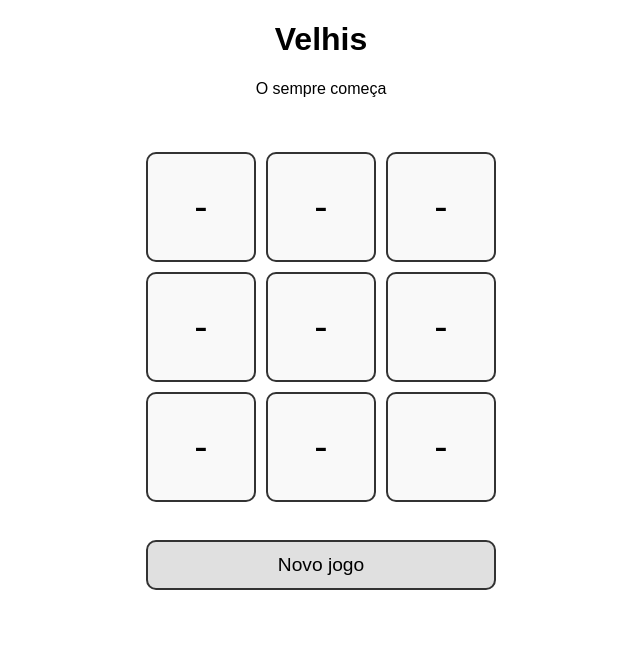
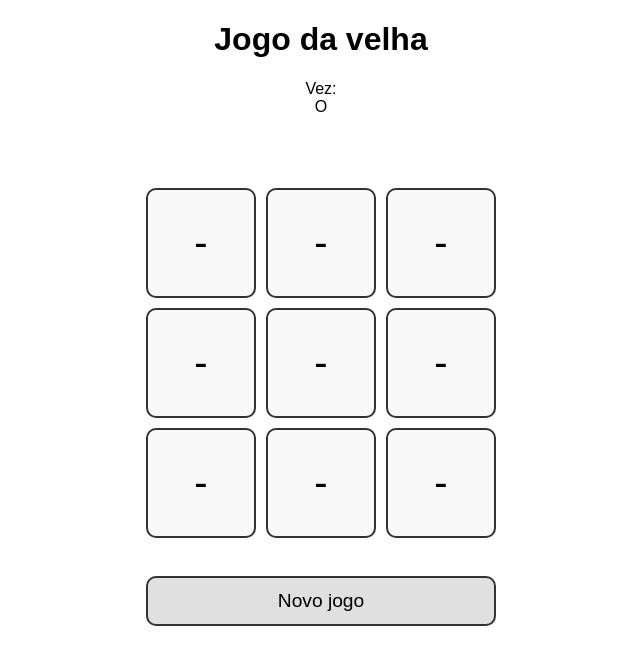
Before and after one commit to kauvas/velhas, a plain HTML site: page index.html in a window 1280 px wide. Shown: the whole page, without its empty margins (319-959 px from the left). Drawn offline with Linux system fonts and the light colour scheme.

Commit message:
Update index.html

```diff
--- a/index.html
+++ b/index.html
@@ -7,8 +7,8 @@
     <link rel="stylesheet" href="style.css">
 </head>
 <body>
-    <h1>Velhis</h1>
-    <a>O sempre começa</a>
+    <h1>Jogo da velha</h1>
+    <a id="tvez">Vez:<div id="rvez"></div></a>
     <br><br><br><br>
     <div id="button">
     <button id="1">
```
